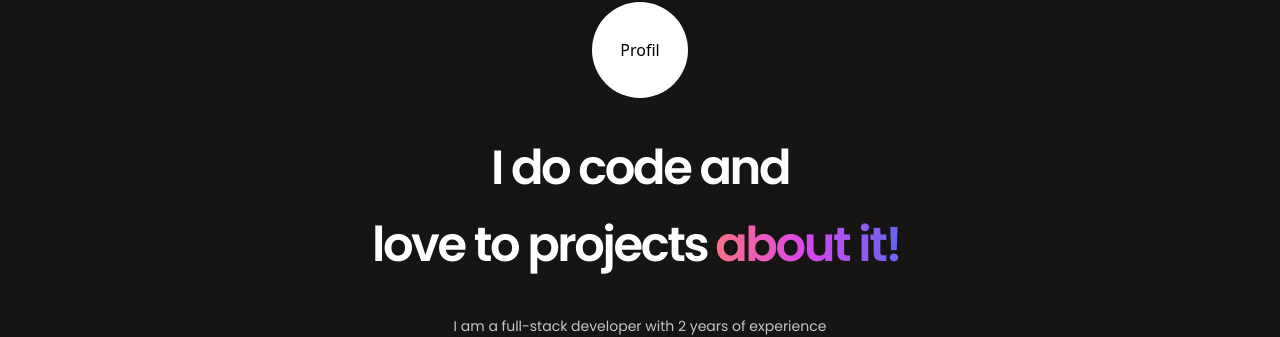
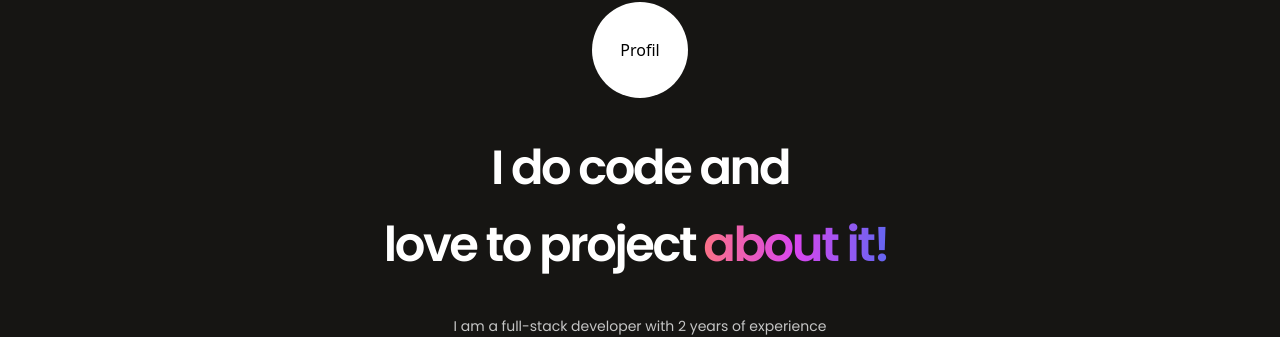
Before and after one commit to brilliswift/Portofolio-Brilli, a React (Vite) app: page / in a window 1280 px wide. Shown: the part 78-415 px from the top of the page. Built offline with nearby package versions, Linux system fonts and the light colour scheme.

Commit message:
docs : update content

```diff
--- a/src/components/About.jsx
+++ b/src/components/About.jsx
@@ -5,6 +5,7 @@ import styled from '@emotion/styled'
 
 
 const color = 'white'
+
 const Button = styled.button`
     padding: 3px;
     height: 40px;
@@ -53,8 +54,6 @@ const About = () => {
                             align-items: center;
                             justify-content: center;
                             color: grey;
-
-
                         `}
                     >
                         <Button>Get in touch</Button>
@@ -66,8 +65,6 @@ const About = () => {
                             align-items: center;
                             justify-content: center;
                             color: grey;
-
-
                         `}
                     >
                         <Button>Download CV</Button>
@@ -77,5 +74,4 @@ const About = () => {
         </>
     );
 };
-
 export default About;
--- a/src/components/Hero.jsx
+++ b/src/components/Hero.jsx
@@ -12,7 +12,7 @@ const Hero = () => (
                 <h2 className={`${styles.heading2} leading-[20px] tracking-tighter font-weight: 900`}>
                     I do code and
                     <br />
-                    love to projects
+                    love to project
                     <span className="mx-2">
             <span
                 className="bg-gradient-to-r from-rose-400 via-fuchsia-500 to-indigo-500 bg-clip-text text-transparent"
```
Lines whose indentation alone changed are shown as unchanged.
